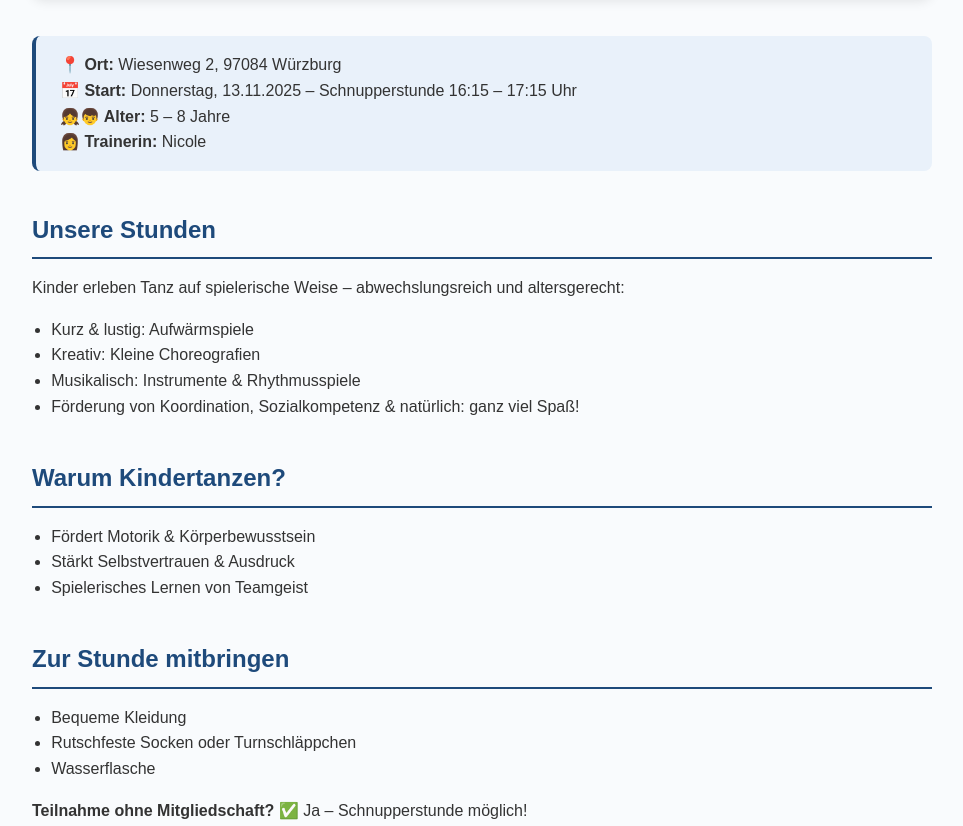
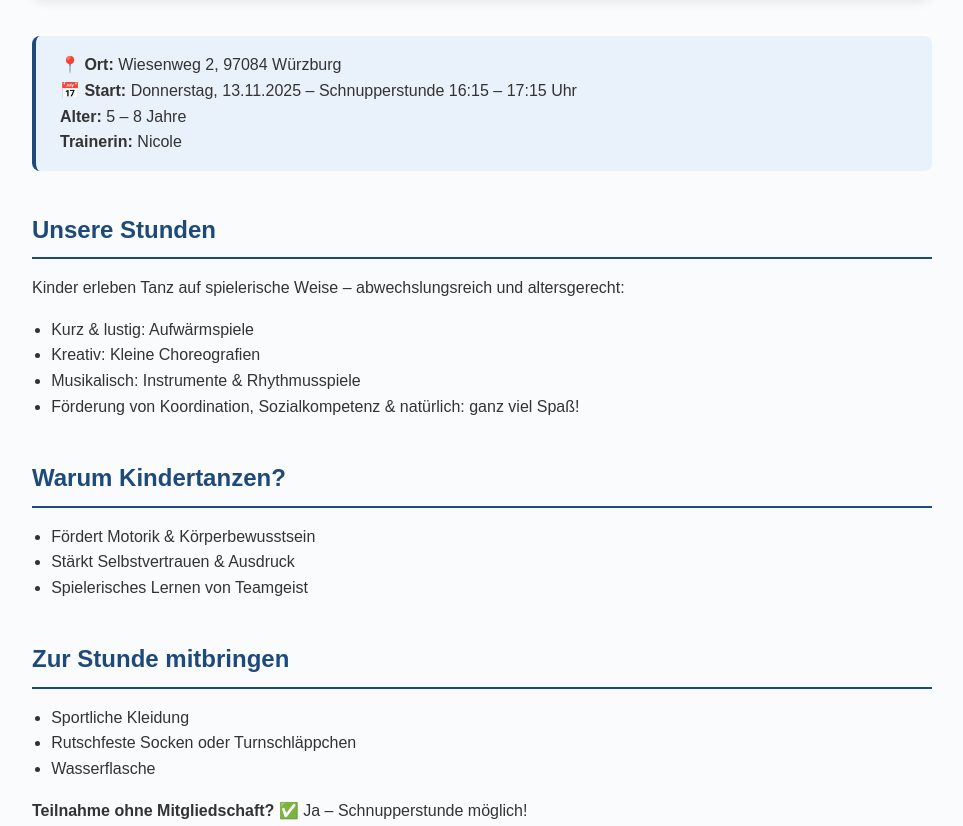
Before and after one commit to kindertanzen/schnupperstunde, a plain HTML site: page index.html in a window 1280 px wide. Shown: the part 849-1675 px from the top of the page, without its empty margins (158-1121 px from the left). Drawn offline with Linux system fonts and the light colour scheme.

Commit message:
Update index.html

```diff
--- a/index.html
+++ b/index.html
@@ -192,8 +192,8 @@
       <div class="info-box">
         <strong>📍 Ort:</strong> Wiesenweg 2, 97084 Würzburg<br>
         <strong>📅 Start:</strong> Donnerstag, 13.11.2025 – Schnupperstunde 16:15 – 17:15 Uhr<br>
-        <strong>👧👦 Alter:</strong> 5 – 8 Jahre<br>
-        <strong>👩 Trainerin:</strong> Nicole
+        <strong>Alter:</strong> 5 – 8 Jahre<br>
+        <strong>Trainerin:</strong> Nicole
       </div>
     </section>
 
@@ -220,7 +220,7 @@
     <section>
       <h2>Zur Stunde mitbringen</h2>
       <ul>
-        <li>Bequeme Kleidung</li>
+        <li>Sportliche Kleidung</li>
         <li>Rutschfeste Socken oder Turnschläppchen</li>
         <li>Wasserflasche</li>
       </ul>
```
